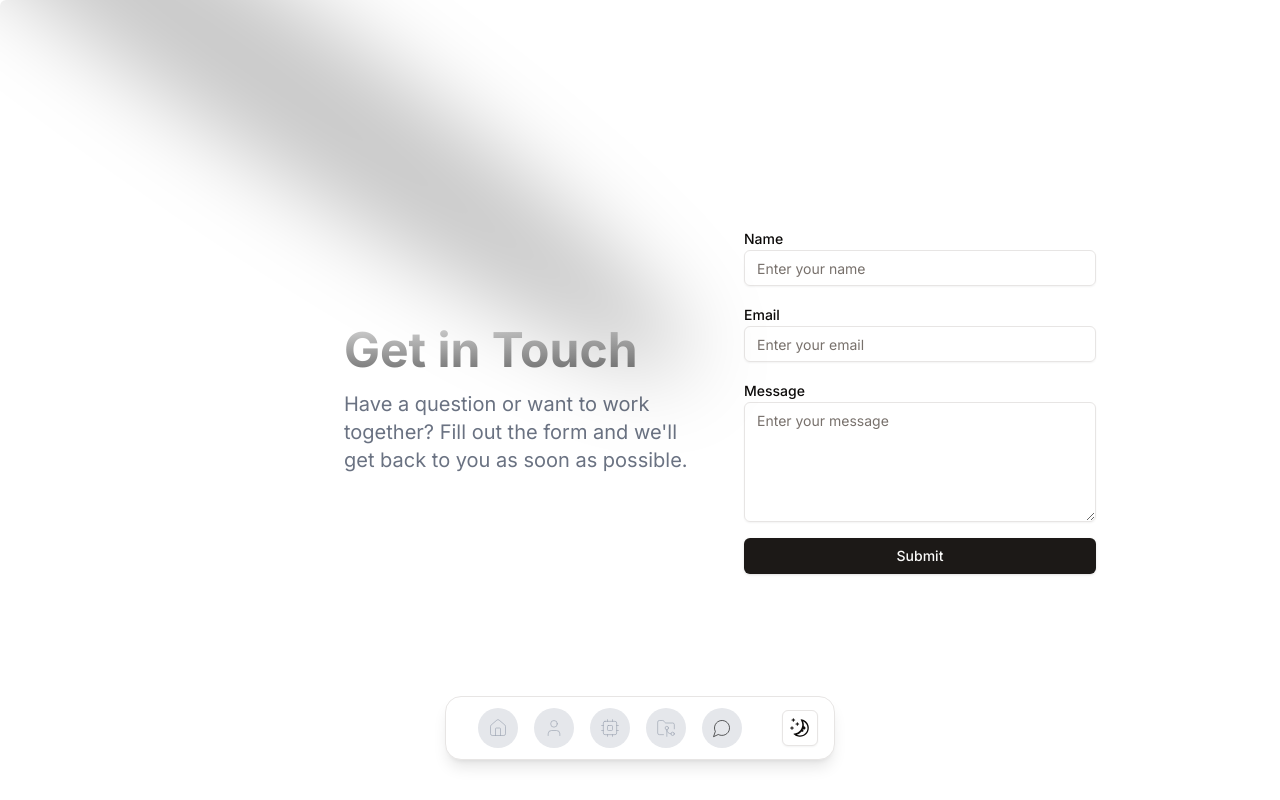
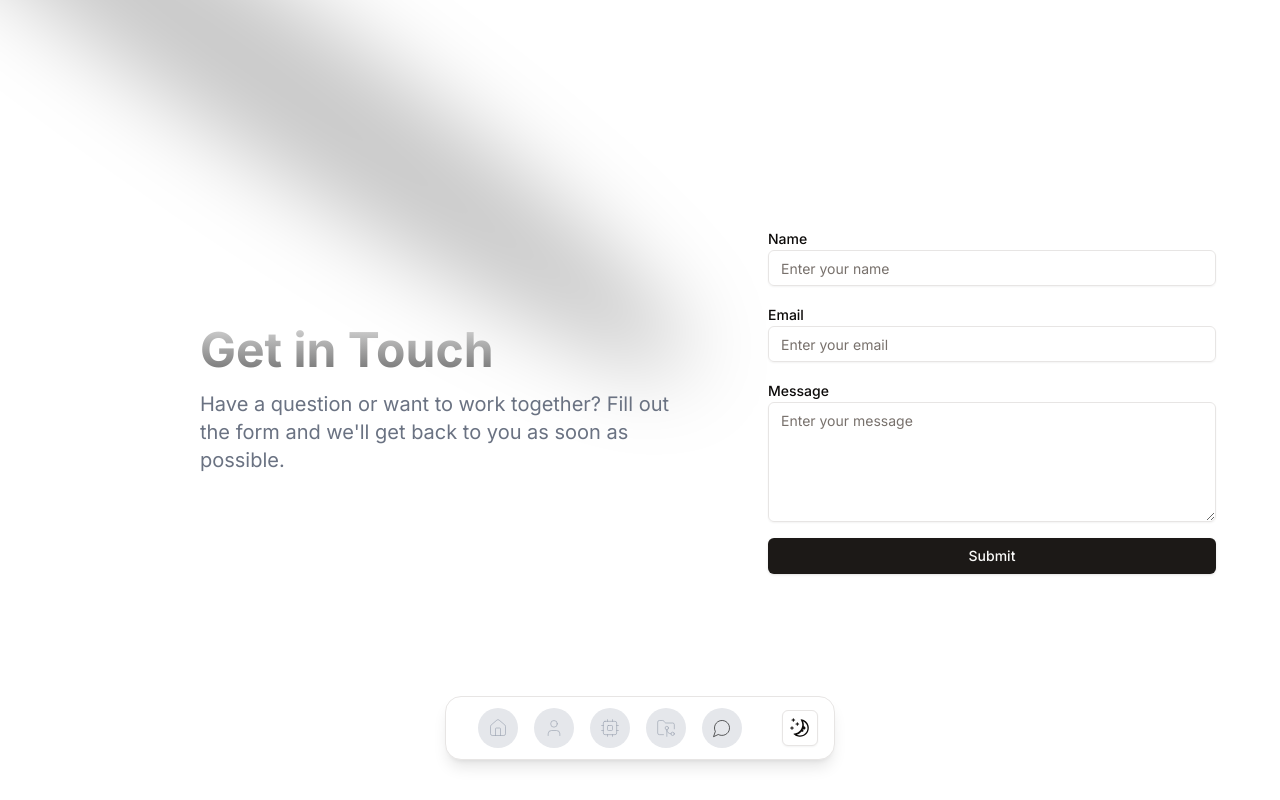
Before and after one commit to yassir-jeraidi/portfolio, a Next.js app: page /contact in a window 1280 px wide. Built offline with nearby package versions, Linux system fonts and the light colour scheme.

Commit message:
update the doted bg for tailwind css v4

```diff
--- a/src/app/layout.tsx
+++ b/src/app/layout.tsx
@@ -6,6 +6,7 @@ import Navbar from "@/components/navbar";
 import {Spotlight} from "@/components/ui/spotlight";
 import {Toaster} from "@/components/ui/sonner";
 import React, {JSX} from "react";
+import {cn} from "@/lib/utils";
 
 const inter = Inter({subsets: ["latin"]});
 
@@ -24,13 +25,24 @@ export default function RootLayout({children}: Readonly<{ children: React.ReactN
             defaultTheme="system"
             enableSystem
         >
-            <div
-                className=" min-h-screen pb-20 md:pb-0 w-full px-6 md:px-36 rounded-md  dark:bg-black/[0.95]  bg-grid-sky-600/[0.05] relative overflow-hidden ">
+            <div className="relative min-h-screen w-full bg-white dark:bg-black">
+                <div
+                    className={cn(
+                        "absolute inset-0",
+                        "[background-size:40px_40px]",
+                        "[background-image:linear-gradient(to_right,#e4e4e7_0.1px,transparent_0.1px),linear-gradient(to_bottom,#e4e4e7_0.3px,transparent_0.3px)]",
+                        "dark:[background-image:linear-gradient(to_right,#262626_0.3px,transparent_0.3px),linear-gradient(to_bottom,#262626_0.3px,transparent_0.3px)]",
+                    )}
+                />
+                <div
+                    className="pointer-events-none absolute inset-0 flex items-center justify-center bg-white [mask-image:radial-gradient(ellipse_at_center,transparent_1%,black)] dark:bg-black"></div>
                 <Spotlight
                     className="-top-40 left-0 md:left-60 md:-top-20"
                 />
                 <Navbar/>
-                {children}
+                <div className="z-50">
+                    {children}
+                </div>
                 <Toaster/>
             </div>
         </ThemeProvider>
--- a/src/components/contact.tsx
+++ b/src/components/contact.tsx
@@ -45,6 +45,8 @@ export default function Contact(): JSX.Element {
     const formRef = useRef(null);
     const inView = useInView(formRef, { once: true });
 
+
+
     return (
         <motion.div
             initial={{ opacity: 0, y: 50 }}
@@ -52,7 +54,7 @@ export default function Contact(): JSX.Element {
             transition={{ duration: 0.5 }}
             className="md:flex md:ps-44 h-screen py-8 md:py-0 justify-center flex-col items-center gap-4 px-4"
         >
-            <div className="flex flex-col">
+            <div className="flex flex-col z-10 ">
                 <main className="flex-1">
                     <section className="w-full py-12 md:py-24 lg:py-32">
                         <div className="md:px-6">
```
